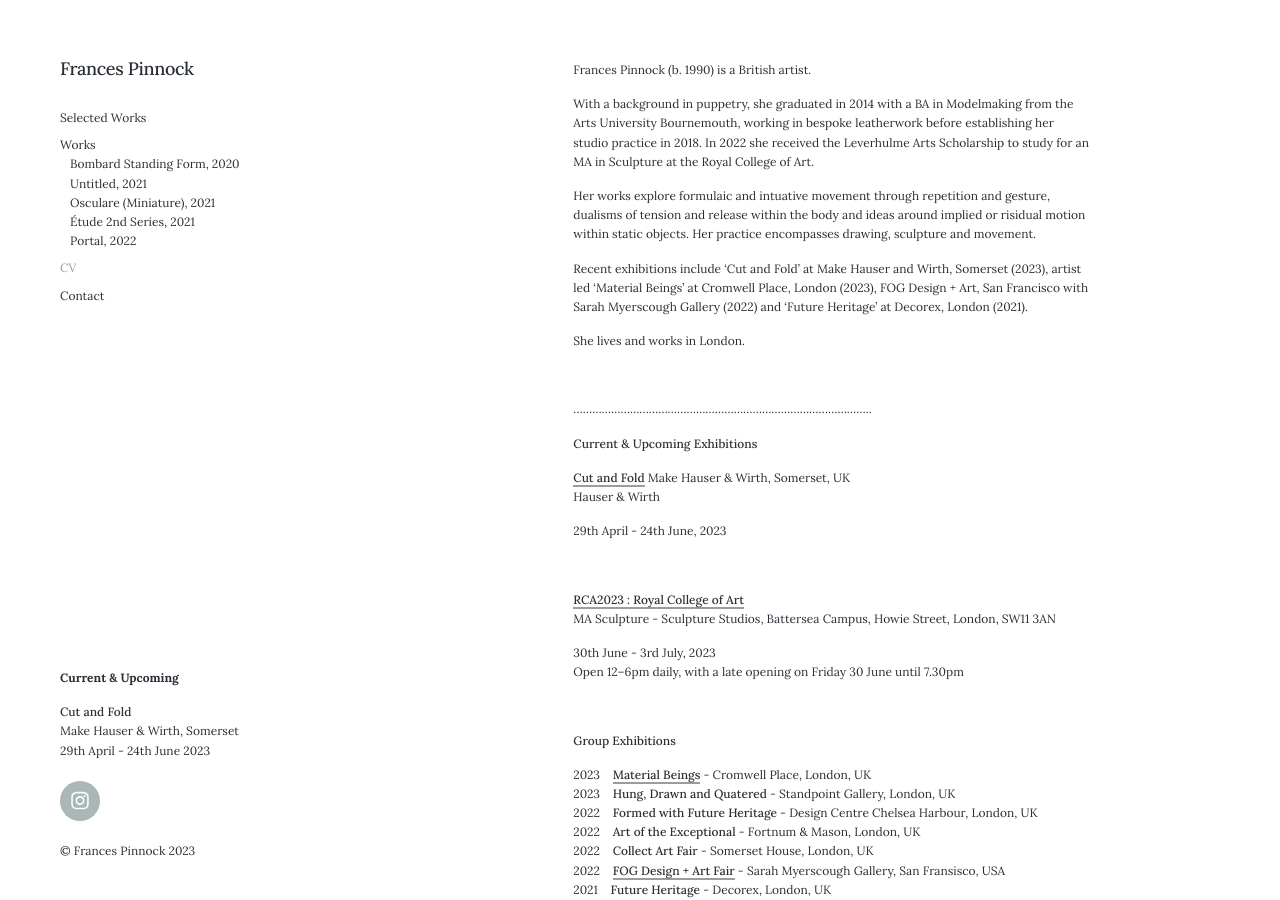
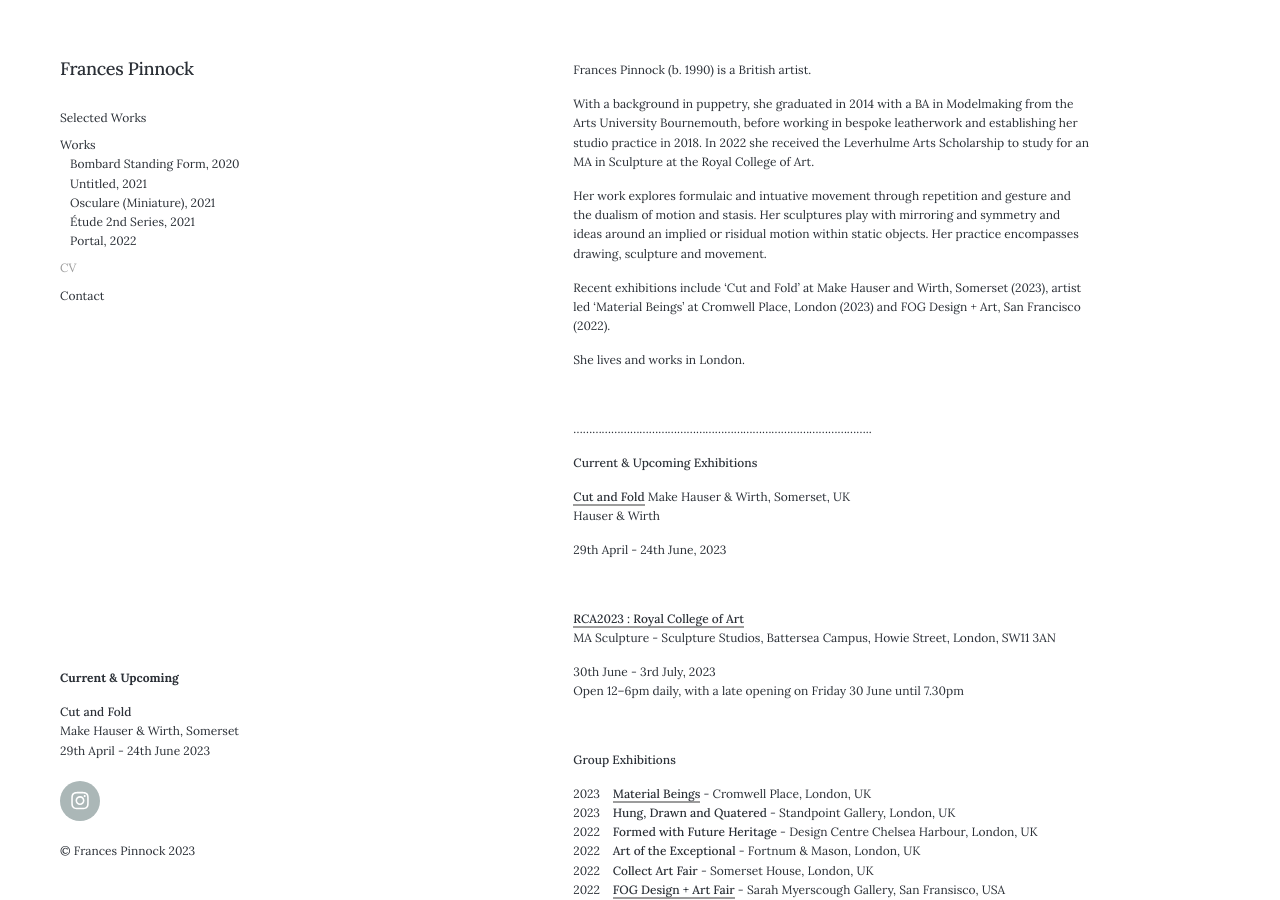
Before and after one commit to francespinnock/francespinnock.github.io, a Jekyll site: the page built from _pages/cv.md, in a window 1280 px wide and 900 px high. Built offline with Jekyll 4.4.1, drawn with Linux system fonts in a browser that asks for light colours; nearby versions of some CDN libraries.

Commit message:
Update cv.md

```diff
--- a/_pages/cv.md
+++ b/_pages/cv.md
@@ -6,11 +6,11 @@ description: About Frances Pinnock
 
 Frances Pinnock (b. 1990) is a British artist.
 
-With a background in puppetry, she graduated in 2014 with a BA in Modelmaking from the Arts University Bournemouth, working in bespoke leatherwork before establishing her studio practice in 2018. In 2022 she received the Leverhulme Arts Scholarship to study for an MA in Sculpture at the Royal College of Art.
+With a background in puppetry, she graduated in 2014 with a BA in Modelmaking from the Arts University Bournemouth, before working in bespoke leatherwork and establishing her studio practice in 2018. In 2022 she received the Leverhulme Arts Scholarship to study for an MA in Sculpture at the Royal College of Art.
 
-Her works explore formulaic and intuative movement through repetition and gesture, dualisms of tension and release within the body and ideas around implied or risidual motion within static objects. Her practice encompasses drawing, sculpture and movement.
+Her work explores formulaic and intuative movement through repetition and gesture and the dualism of motion and stasis. Her sculptures play with mirroring and symmetry and ideas around an implied or risidual motion within static objects. Her practice encompasses drawing, sculpture and movement.
 
-Recent exhibitions include ‘Cut and Fold’ at Make Hauser and Wirth, Somerset (2023), artist led  ‘Material Beings’ at Cromwell Place, London (2023), FOG Design + Art, San Francisco with Sarah Myerscough Gallery (2022) and 'Future Heritage' at Decorex, London (2021).
+Recent exhibitions include ‘Cut and Fold’ at Make Hauser and Wirth, Somerset (2023), artist led  ‘Material Beings’ at Cromwell Place, London (2023) and FOG Design + Art, San Francisco (2022).
 
 She lives and works in London.
 
```
